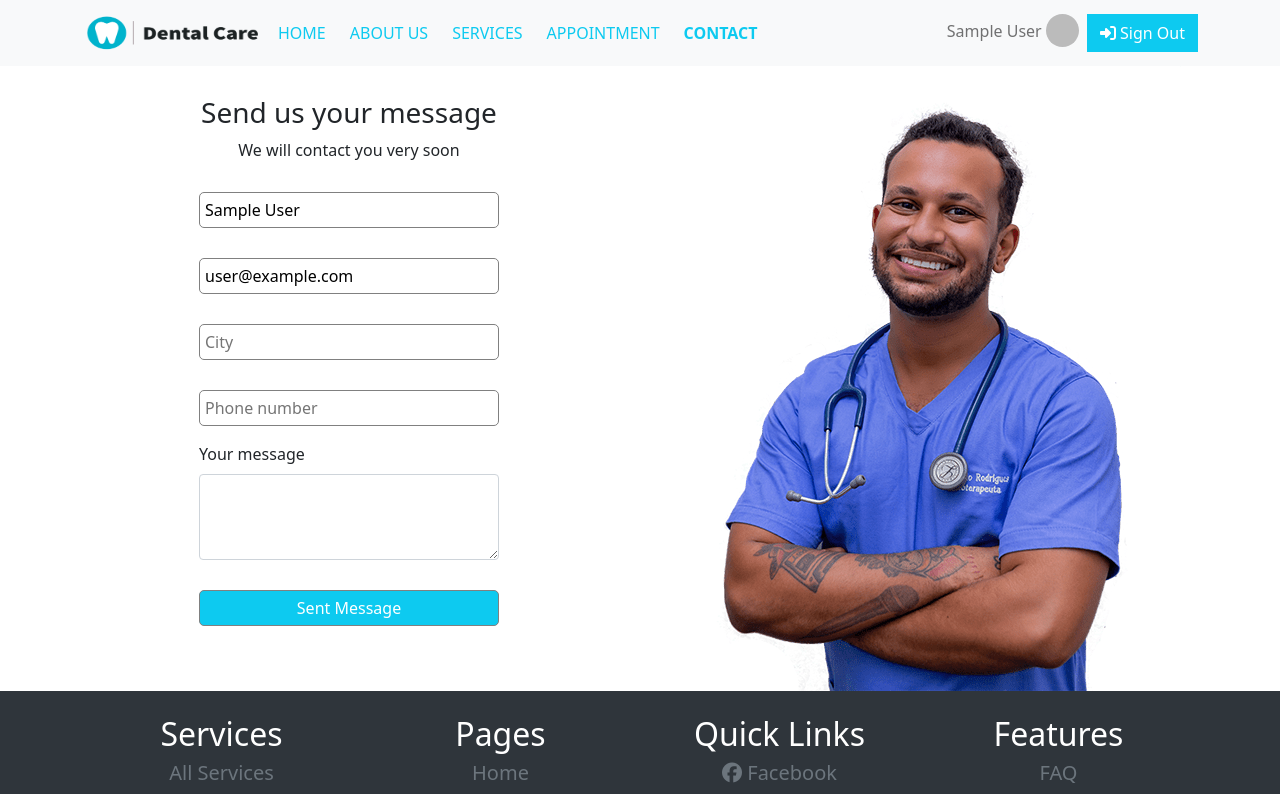
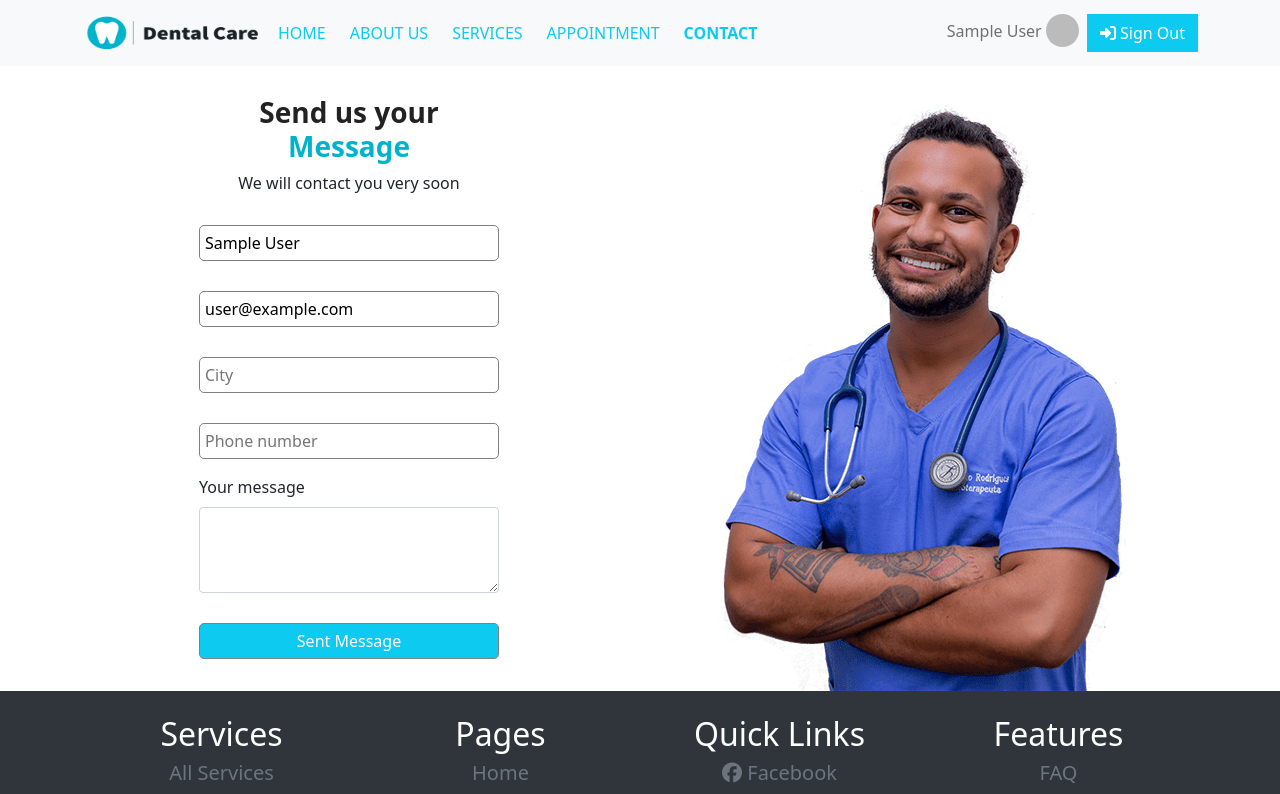
Before and after one commit to tafsiruzzaman/dental-care-client-side, a React (Create React App) app: page /contact in a window 1280 px wide. Shown: the top 794 px of the page. Built offline with nearby package versions, Linux system fonts and the light colour scheme; no server answers; sample sign-in values are in the browser's storage.

Commit message:
some text changed

```diff
--- a/src/pages/Conformation/Conformation.js
+++ b/src/pages/Conformation/Conformation.js
@@ -5,7 +5,7 @@ const Conformation = () => {
         <div style={{height:"600px"}} className="d-flex align-items-center justify-content-center mt-0">
             <div>
                 <h1>Congratulations!</h1>
-                <h2>Your appointment is confirmed</h2>
+                <h2>Your appointment has been confirmed</h2>
                 <h2>Cheack your email</h2>
             </div>
         </div>
--- a/src/pages/Contact/Contact.js
+++ b/src/pages/Contact/Contact.js
@@ -18,7 +18,7 @@ const Contact = () => {
                 <div className="col-md-6">
                     <div className="d-flex justify-content-center w-100">
                         <form className="contact-form" onSubmit={handleSubmit(onSubmit)}>
-                        <h3>Send us your message</h3>
+                        <h3 className="header_color fw-bolder">Send us your <span className="span_color">Message</span></h3>
                         <p className="mb-4">We will contact you very soon</p>
                         <div className="text-start">
                             <input defaultValue={user.displayName} placeholder="Your Name" {...register("name", {required: true})} />
@@ -28,8 +28,10 @@ const Contact = () => {
                             {errors.city && <span className="error text-start">This field is required</span>}
                             <input placeholder="Phone number" defaultValue="" {...register("phone", {required: true})} />
                             {errors.phone && <span className="error text-start my-0">This field is required</span>}
+                            <div>
                             <label className="form-label mt-3">Your message</label>
                             <textarea className="form-control" rows="3" {...register("message", { required: true })}></textarea>
+                            </div>
                             <input type="submit" className="bg-info text-white" value="Sent Message"/>
                         </div>
                         </form>
--- a/src/pages/Home/Home/Home.js
+++ b/src/pages/Home/Home/Home.js
@@ -8,7 +8,7 @@ import './Home.css';
 
 const Home = () => {
     return (
-        <div className="home">
+        <div className="home mb-5">
             <Banner></Banner>
             <Middle></Middle>
             <Doctors></Doctors>
```
